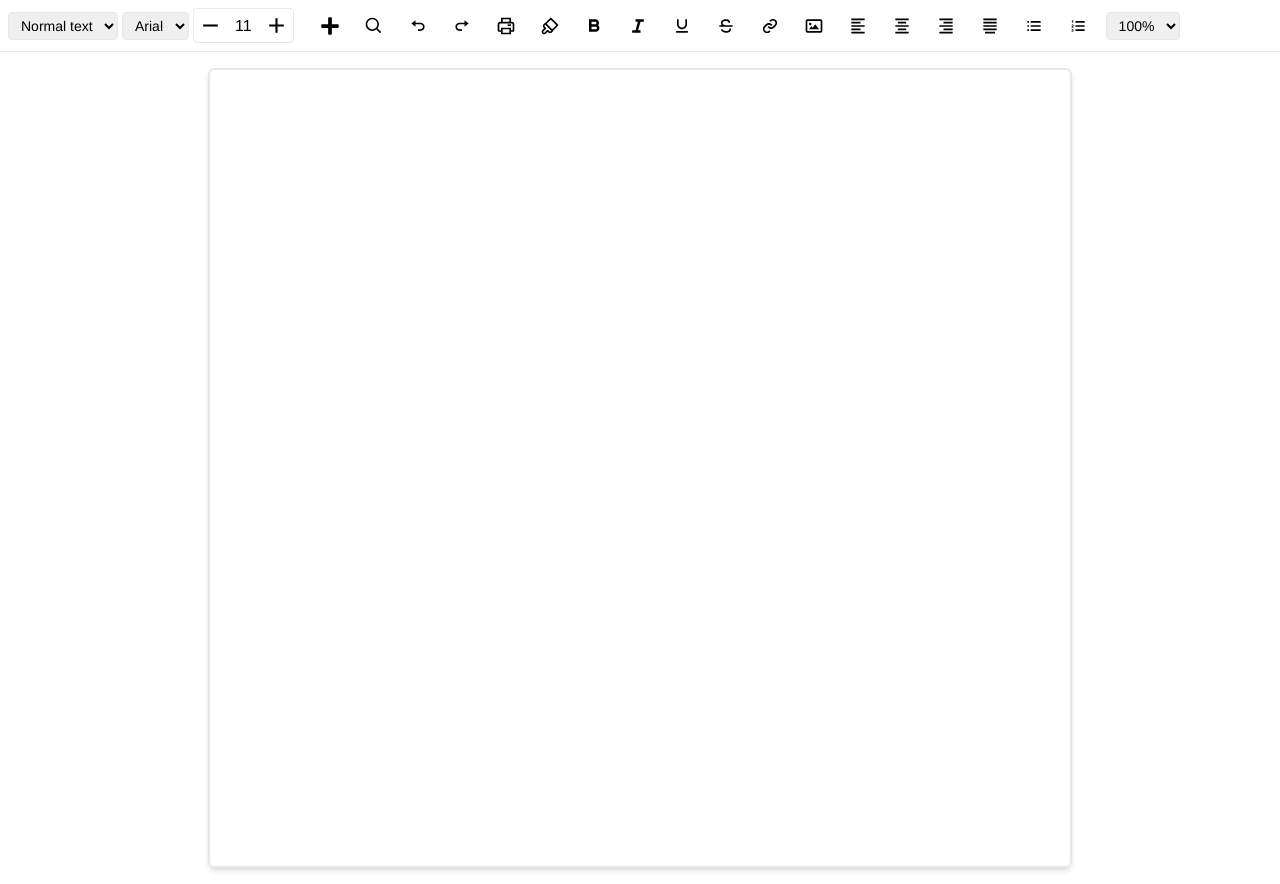
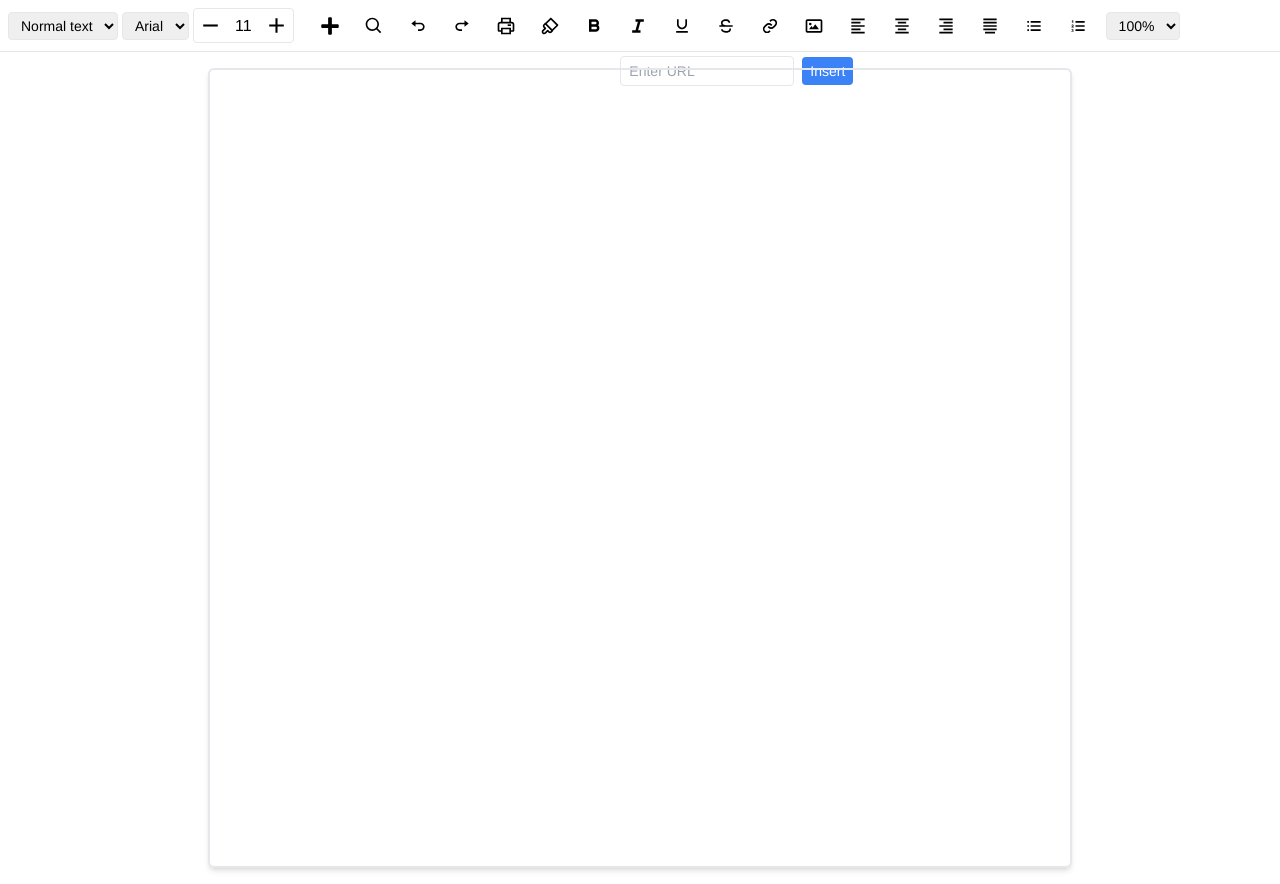
Before and after one commit to vasuahex/webrtc-calling, a React (Vite) app in the folder client/: page /richtexteditor in a window 1280 px wide. Both pictures are taken after a click on the button 769 px from the left and 25 px from the top of the page. Built offline with nearby package versions, Linux system fonts and the light colour scheme; a web font is replaced by a local one.

Commit message:
boolets removed

```diff
--- a/client/src/components/other components/AllOptions.tsx
+++ b/client/src/components/other components/AllOptions.tsx
@@ -7,9 +7,11 @@ import {
 } from 'react-icons/bi';
 import { FaPlus } from 'react-icons/fa';
 
-const Toolbar = ({ addElement, handleStyleChange }: any) => {
+const Toolbar = ({ addElement, handleStyleChange, handleLinkInsert }: any) => {
     const [isSmallScreen, setIsSmallScreen] = useState(false);
     const [showMore, setShowMore] = useState(false);
+    const [linkUrl, setLinkUrl] = useState('');
+    const [showLinkInput, setShowLinkInput] = useState(false);
 
     useEffect(() => {
         const handleResize = () => {
@@ -21,6 +23,17 @@ const Toolbar = ({ addElement, handleStyleChange }: any) => {
 
         return () => window.removeEventListener('resize', handleResize);
     }, []);
+
+    const handleLinkButtonClick = () => {
+        setShowLinkInput(!showLinkInput);
+    };
+
+    const handleLinkSubmit = (e: React.FormEvent) => {
+        e.preventDefault();
+        handleLinkInsert(linkUrl);
+        setLinkUrl('');
+        setShowLinkInput(false);
+    };
 
     const ToolbarButton = ({ icon: Icon, label, onClick }: any) => (
         <button onClick={onClick} className="p-1.5 hover:bg-gray-100 rounded" title={label}>
@@ -37,8 +50,7 @@ const Toolbar = ({ addElement, handleStyleChange }: any) => {
         { icon: BiBold, label: 'Bold', onClick: () => handleStyleChange('bold') },
         { icon: BiItalic, label: 'Italic', onClick: () => handleStyleChange('italic') },
         { icon: BiUnderline, label: 'Underline', onClick: () => handleStyleChange('underline') },
-        { icon: BiStrikethrough, label: 'Strikethrough', onClick: () => handleStyleChange('bold') },
-        { icon: BiLink, label: 'Insert link' },
+        { icon: BiStrikethrough, label: 'Strikethrough', onClick: () => handleStyleChange('strikeThrough') },        { icon: BiLink, label: 'Insert link', onClick: handleLinkButtonClick },
         { icon: BiImage, label: 'Insert image' },
         { icon: BiAlignLeft, label: 'Align left', onClick: () => handleStyleChange('alignLeft') },
         { icon: BiAlignMiddle, label: 'Align center', onClick: () => handleStyleChange('alignCenter') },
@@ -94,6 +106,20 @@ const Toolbar = ({ addElement, handleStyleChange }: any) => {
                     <option>100%</option>
                 </select>
             </div>
+            {showLinkInput && !isSmallScreen && (
+                <form onSubmit={handleLinkSubmit} className="absolute top-14 right-1/3 flex items-center">
+                    <input
+                        type="url"
+                        value={linkUrl}
+                        onChange={(e) => setLinkUrl(e.target.value)}
+                        placeholder="Enter URL"
+                        className="border rounded px-2 py-1 text-sm mr-2"
+                    />
+                    <button type="submit" className="bg-blue-500 text-white px-2 py-1 rounded text-sm">
+                        Insert
+                    </button>
+                </form>
+            )}
         </div>
     );
 };
--- a/client/src/interfaces/globalInterface.ts
+++ b/client/src/interfaces/globalInterface.ts
@@ -8,7 +8,7 @@ export interface ElementStyle {
     fontSize: string;
     fontWeight: 'normal' | 'bold';
     fontStyle: 'normal' | 'italic';
-    textDecoration: 'none' | 'underline';
+    textDecoration: 'none' | 'underline' | 'line-through';
     textAlign: 'left' | 'center' | 'right' | 'justify';
     transform: string;
     fontFamily?: string
--- a/client/src/reuse/RichTextEditor.tsx
+++ b/client/src/reuse/RichTextEditor.tsx
@@ -59,6 +59,9 @@ const RichTextEditor = () => {
             case 'underline':
                 updatedStyle.textDecoration = updatedStyle.textDecoration === 'underline' ? 'none' : 'underline';
                 break;
+            case 'strikeThrough':
+                updatedStyle.textDecoration = updatedStyle.textDecoration === "line-through" ? 'none' : 'line-through';
+                break;
             case 'alignLeft':
             case 'alignCenter':
             case 'alignRight':
@@ -75,10 +78,20 @@ const RichTextEditor = () => {
         }
         updateElement(selectedElement.id, { style: updatedStyle });
     };
+
+    const handleLinkInsert = (url: string) => {
+        if (!selectedElement) return;
+        const updatedContent = `<a href="${url}">${selectedElement.content}</a>`;
+        updateElement(selectedElement.id, { content: updatedContent });
+    };
+
     return (
         <>
-            <Toolbar addElement={addElement} handleStyleChange={handleStyleChange} />
-            <EditorBoard editorRef={editorRef} updateElement={updateElement} handleStyleChange={handleStyleChange} selectedElement={selectedElement} setSelectedElement={setSelectedElement} elements={elements} setElements={setElements} />
+            <Toolbar addElement={addElement} handleStyleChange={handleStyleChange}
+                handleLinkInsert={handleLinkInsert} />
+            <EditorBoard editorRef={editorRef} updateElement={updateElement}
+                handleStyleChange={handleStyleChange} selectedElement={selectedElement}
+                setSelectedElement={setSelectedElement} elements={elements} setElements={setElements} />
         </>
     )
 }
--- a/client/src/routes/Editor.tsx
+++ b/client/src/routes/Editor.tsx
@@ -1,4 +1,4 @@
-import React, { MouseEvent } from 'react';
+import React, { MouseEvent, useState } from 'react';
 import { DesignElement } from '../interfaces/globalInterface';
 import { ElementControls, ResizeContent } from '../reuse/ImediateShortCuts';
 
@@ -125,13 +125,13 @@ const EditorBoard: React.FC<EditorBoardProps> = ({ elements, selectedElement, up
                                 }}
                             >
                                 {element.content}
+                                {selectedElement?.id === element.id && (
+                                    <>
+                                        <ElementControls handleDuplicate={handleDuplicate} handleStyleChange={handleStyleChange} onDelete={handleDelete} selectedElement={selectedElement} />
+                                        <ResizeContent onMouseDown={handleMouseDown} element={element} />
+                                    </>
+                                )}
                             </div>
-                        )}
-                        {selectedElement?.id === element.id && (
-                            <>
-                                <ElementControls handleDuplicate={handleDuplicate} handleStyleChange={handleStyleChange} onDelete={handleDelete} selectedElement={selectedElement} />
-                                <ResizeContent onMouseDown={handleMouseDown} element={element} />
-                            </>
                         )}
                     </div>
                 ))}
```
